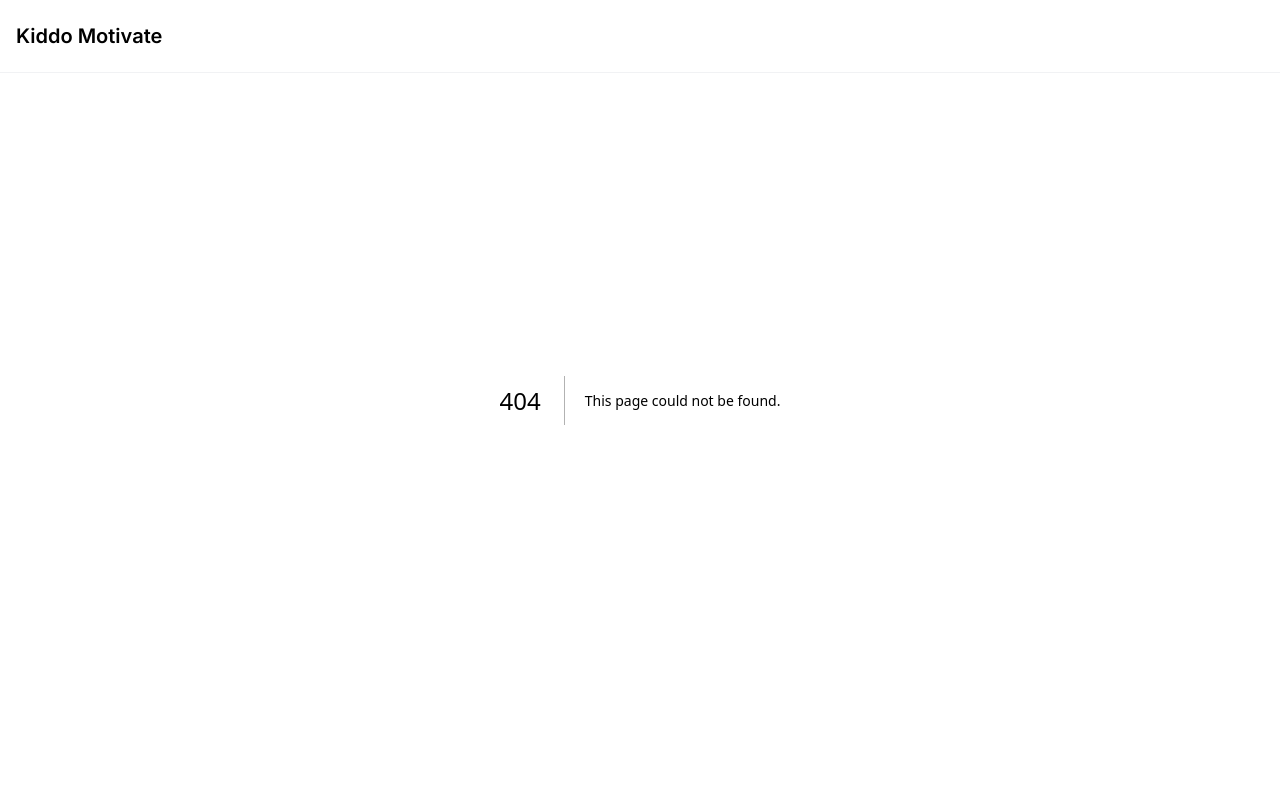
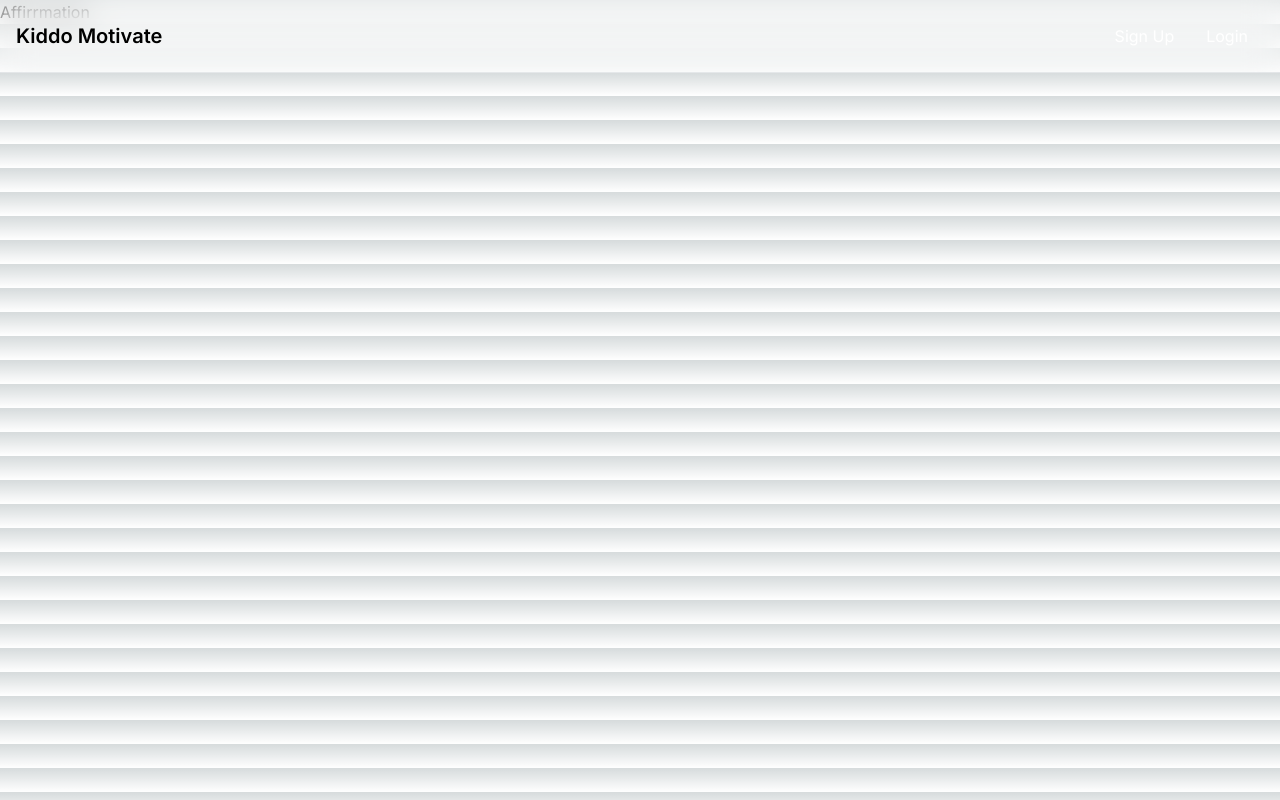
Before and after one commit to Deebee-e/KiddoMotivate, a Next.js app: page /affirrmation in a window 1280 px wide. Before the commit this address had no page. Built offline with nearby package versions, Linux system fonts and the light colour scheme.

Commit message:
added the Affirrmation

```diff
--- /dev/null
+++ b/src/app/affirrmation/page.tsx
@@ -0,0 +1,7 @@
+import React from 'react'
+
+export default function Affirrmation() {
+  return (
+    <div>Affirrmation</div>
+  )
+}
```
